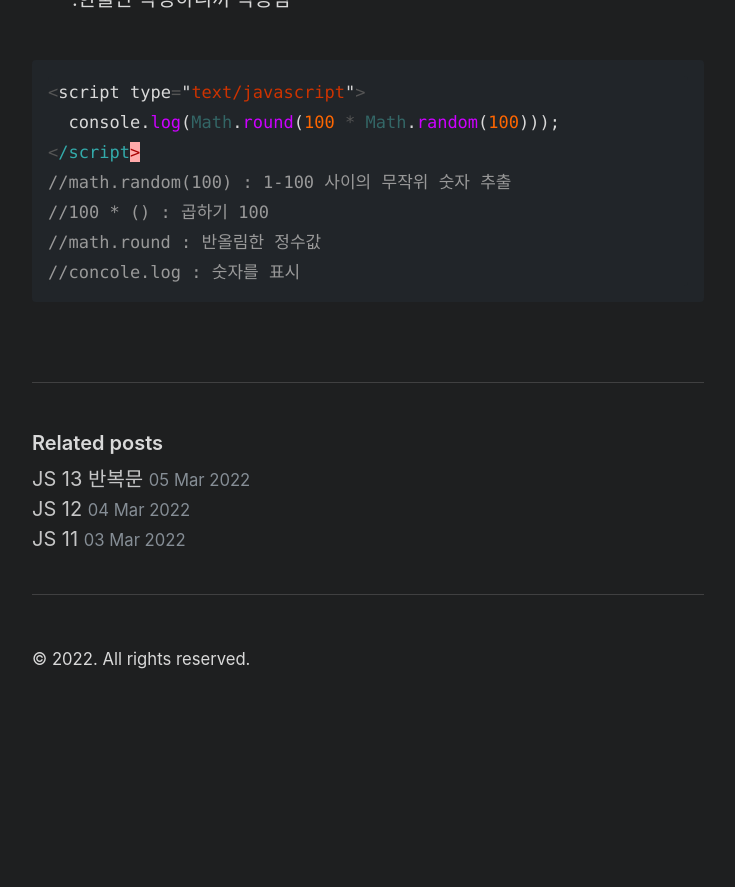
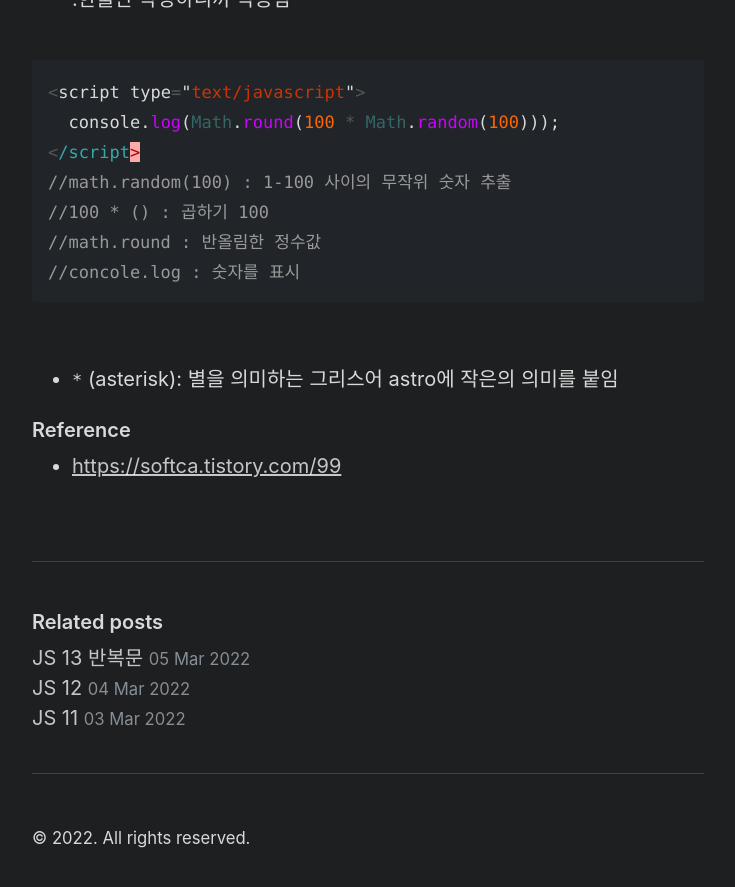
Before and after one commit to Dev-Dotoli/dev-dotoli.github.com, a Jekyll site: the page built from _posts/2022-02-23-JS-3-숫자.md, in a window 1280 px wide and 900 px high, scrolled down 1926 px. Shown: the top 887 px of the window, without its empty margins (272-1007 px from the left). Built offline with Jekyll 4.4.1, drawn with Linux system fonts in a browser that asks for light colours; before the commit the page ends 2647 px from its top, so only the background shows below that.

Commit message:
Docs: add content & reference about asterisk

````diff
--- a/_posts/2022-02-23-JS-3-숫자.md
+++ b/_posts/2022-02-23-JS-3-숫자.md
@@ -84,3 +84,11 @@ math.round(100 * math.random(100));
 //math.round : 반올림한 정수값
 //concole.log : 숫자를 표시
 ```
+
+<br>
+
+- `*` (asterisk): 별을 의미하는 그리스어 astro에 작은의 의미를 붙임
+
+### Reference
+
+- [https://softca.tistory.com/99](https://softca.tistory.com/99)
````
